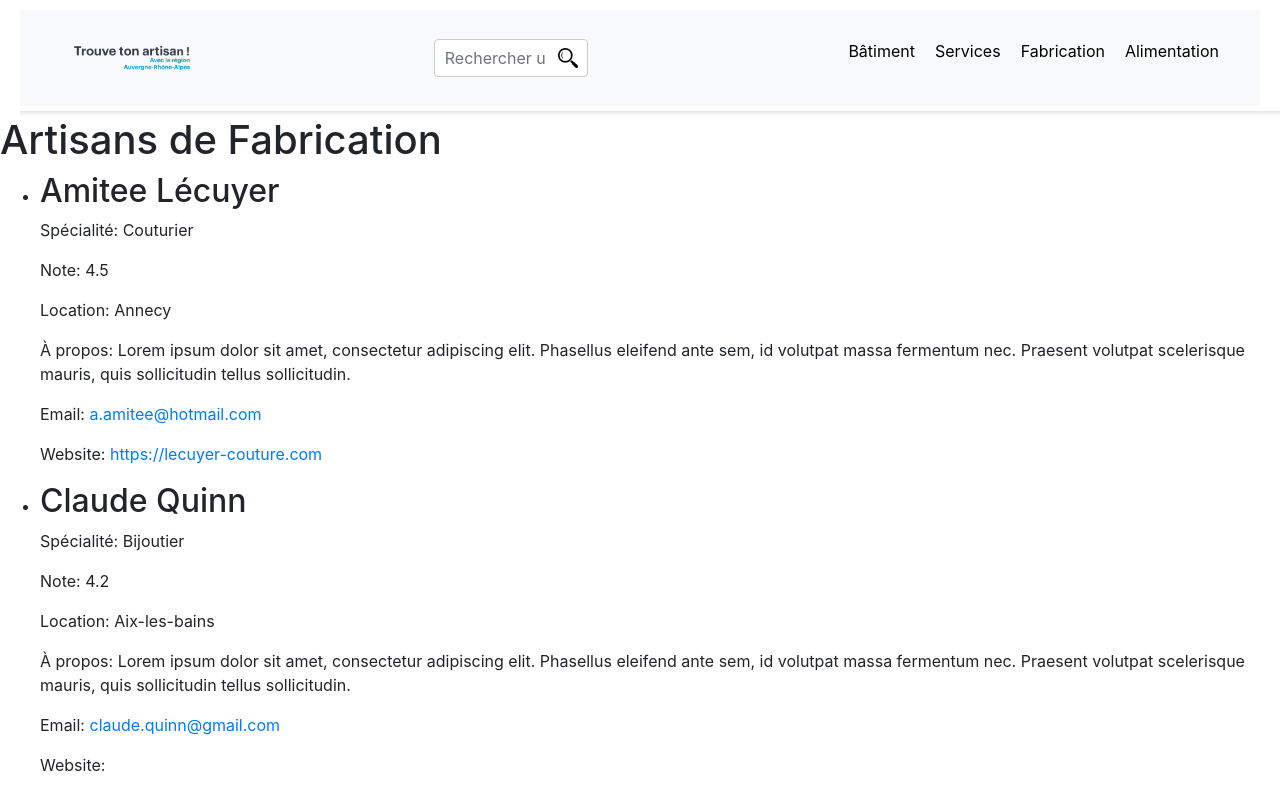
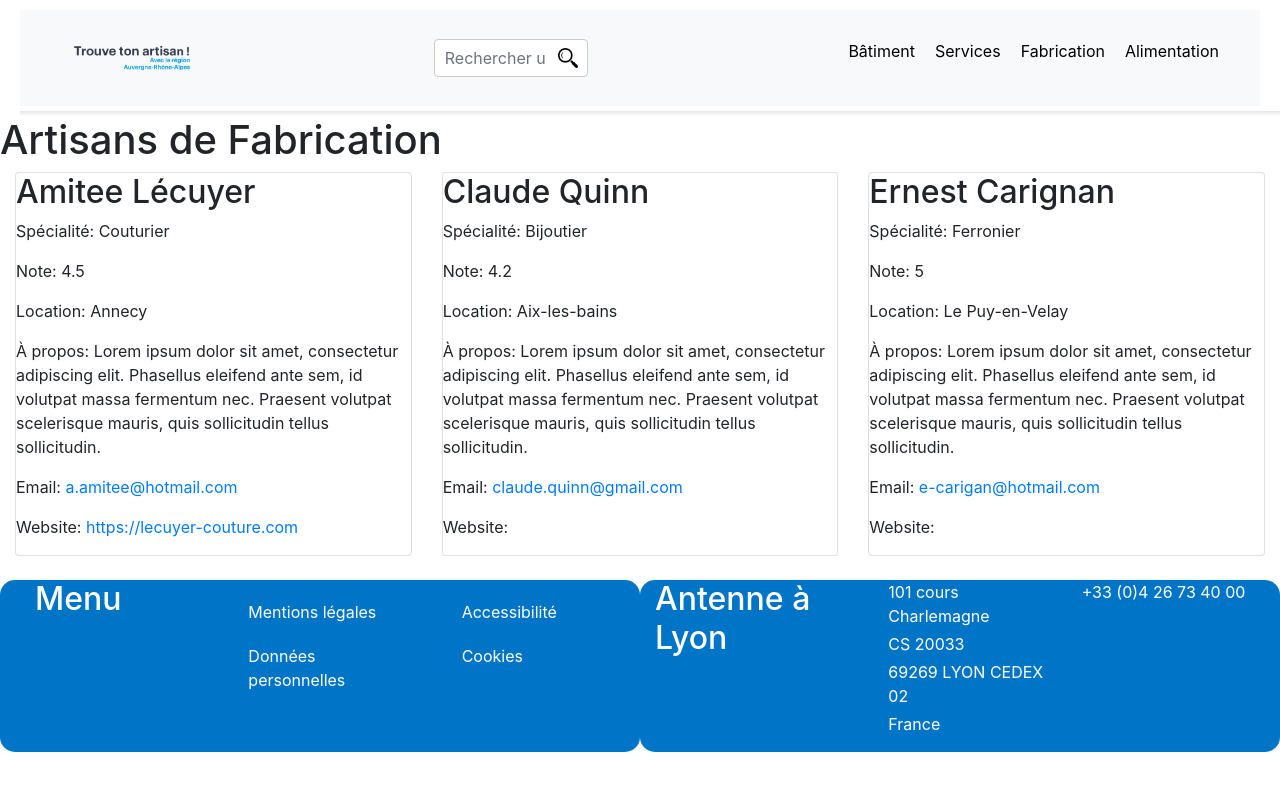
Before and after one commit to DS30190/Trouve-ton-artisan, an Angular app: page /fabrication-artisans in a window 1280 px wide. Shown: the top 796 px of the page. Built offline with nearby package versions, Linux system fonts and the light colour scheme.

Commit message:
add fiches

```diff
--- a/src/app/pages/fabrication-artisans/fabrication-artisans.component.html
+++ b/src/app/pages/fabrication-artisans/fabrication-artisans.component.html
@@ -1,6 +1,8 @@
 <h1>Artisans de Fabrication</h1>
-<ul>
-  <li *ngFor="let artisan of artisans">
+<div class="container-fluid">
+  <div class="row">
+    <div *ngFor="let artisan of artisans" class="col-12 col-md-6 col-lg-4">
+      <div class="card mb-4">
         <h2>{{ artisan.name }}</h2>
         <p>Spécialité: {{ artisan.specialty }}</p>
         <p>Note: {{ artisan.note }}</p>
@@ -8,5 +10,7 @@
         <p>À propos: {{ artisan.about }}</p>
         <p>Email: <a href="mailto:{{ artisan.email }}">{{ artisan.email }}</a></p>
         <p>Website: <a [href]="artisan.website" target="_blank">{{ artisan.website }}</a></p>
-  </li>
-</ul>
+      </div>
+    </div>
+  </div>
+</div>
```
Lines whose indentation alone changed are shown as unchanged.
